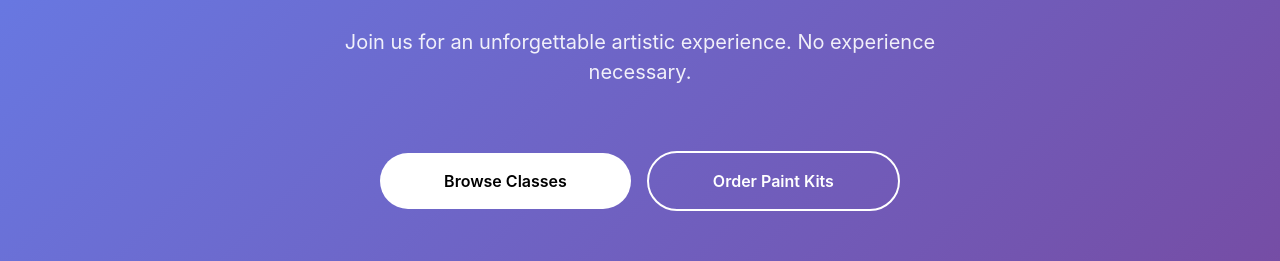
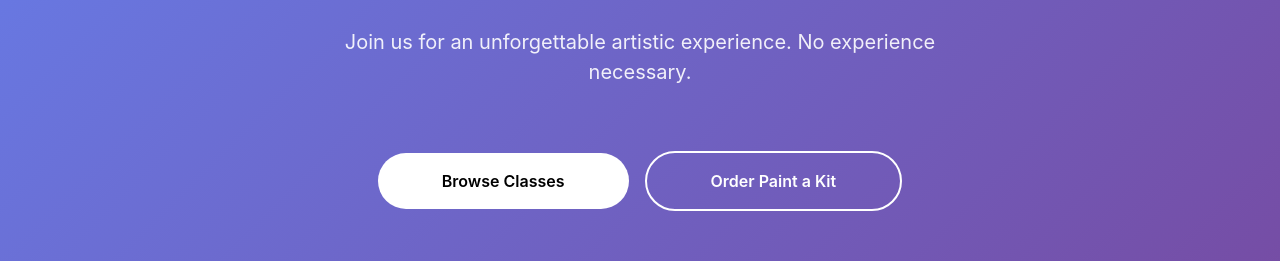
Before and after one commit to Dylanjdev/PaintingInsideTheLinesStudio, a React (Vite) app: page / in a window 1280 px wide. Shown: the part 7611-7872 px from the top of the page. Built offline with nearby package versions, Linux system fonts and the light colour scheme.

Commit message:
changed wording

```diff
--- a/src/App.jsx
+++ b/src/App.jsx
@@ -713,7 +713,7 @@ function App() {
                 e.currentTarget.style.color = 'white';
               }}
             >
-              Order Paint Kits
+              Order Paint a Kit
             </a>
           </div>
         </div>
```
